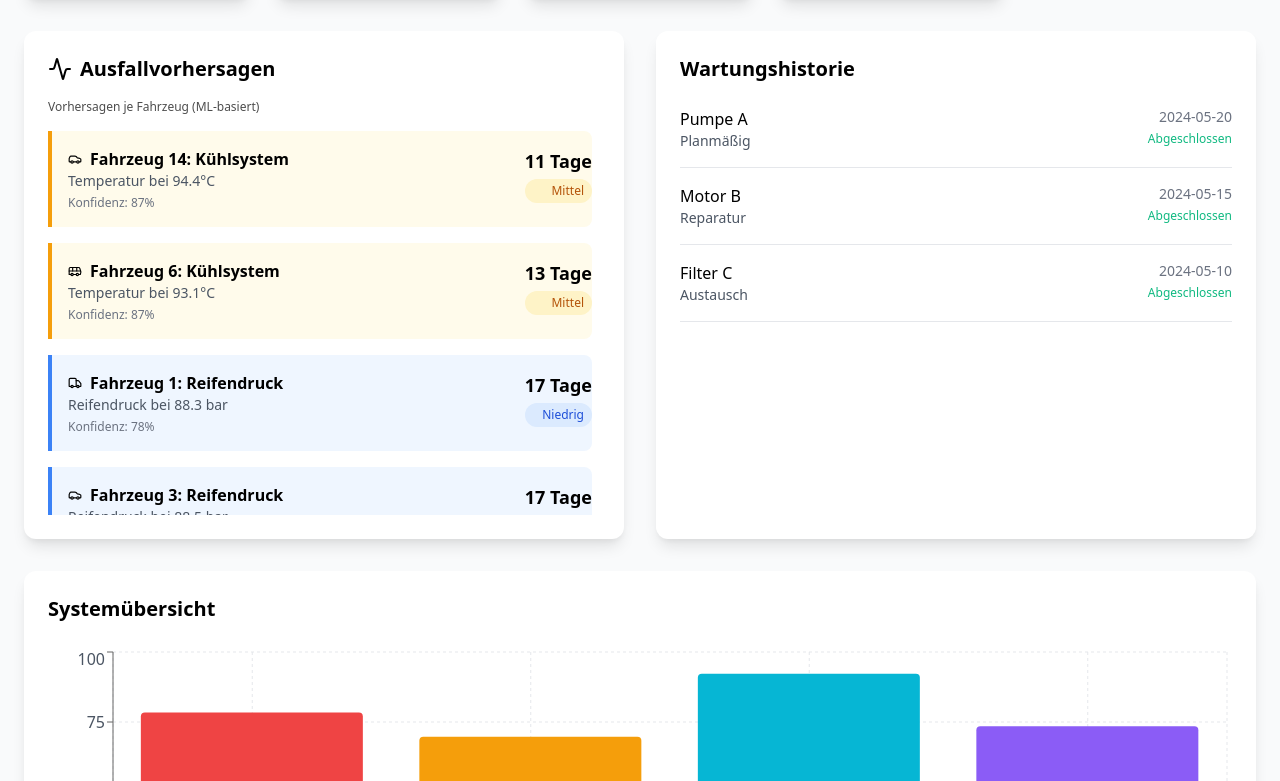
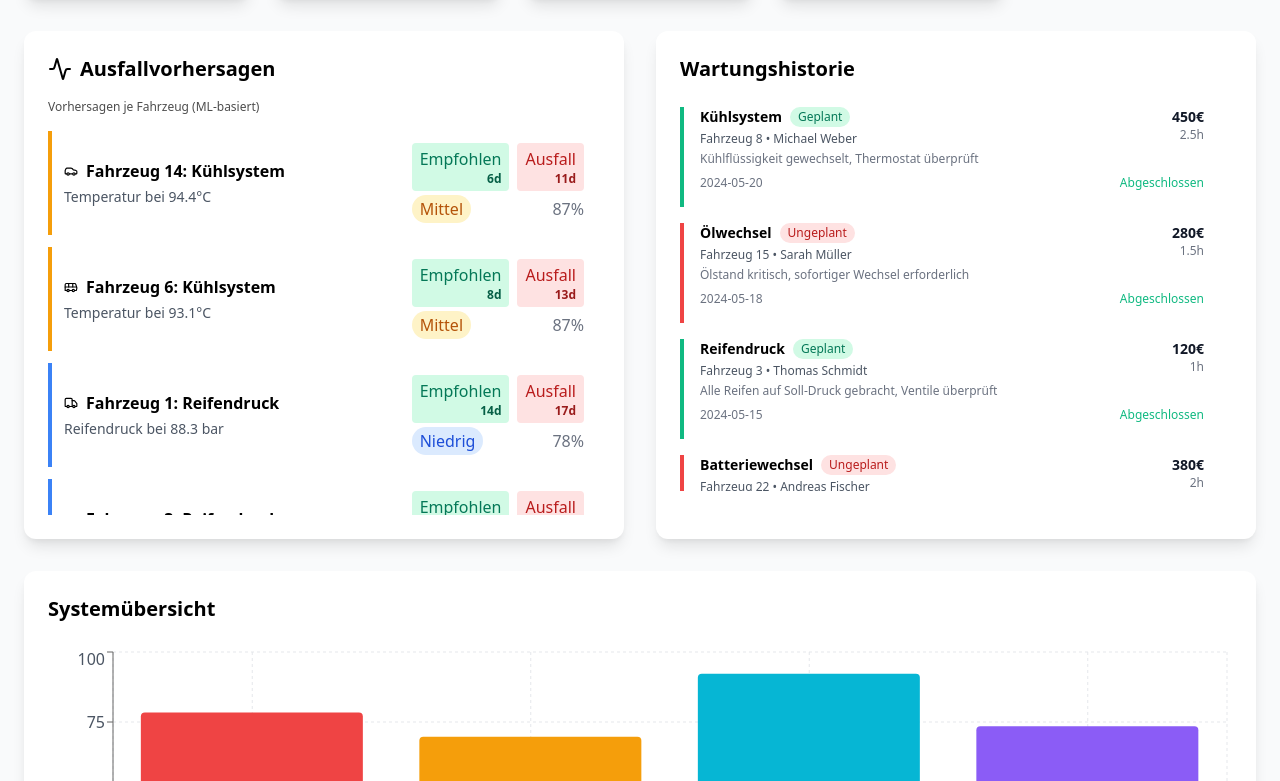
Before and after one commit to DamianKoz/pm-awa, a React (Create React App) app in the folder app/dashboard/: page / in a window 1280 px wide. Shown: the part 1279-2060 px from the top of the page. Built offline with nearby package versions, Linux system fonts and the light colour scheme.

Commit message:
fix bugs

```diff
--- a/app/dashboard/package.json
+++ b/app/dashboard/package.json
@@ -37,5 +37,8 @@
       "last 1 firefox version",
       "last 1 safari version"
     ]
+  },
+  "devDependencies": {
+    "tailwind-scrollbar": "^4.0.2"
   }
 }
--- a/app/dashboard/src/App.js
+++ b/app/dashboard/src/App.js
@@ -44,22 +44,100 @@ const App = () => {
   const [maintenanceHistory] = useState([
     {
       date: "2024-05-20",
-      component: "Pumpe A",
+      component: "Kühlsystem",
       type: "Planmäßig",
       status: "Abgeschlossen",
+      vehicle: "Fahrzeug 8",
+      technician: "Michael Weber",
+      cost: 450,
+      description: "Kühlflüssigkeit gewechselt, Thermostat überprüft",
+      planned: true,
+      duration: "2.5h"
+    },
+    {
+      date: "2024-05-18",
+      component: "Ölwechsel",
+      type: "Ungeplant",
+      status: "Abgeschlossen",
+      vehicle: "Fahrzeug 15",
+      technician: "Sarah Müller",
+      cost: 280,
+      description: "Ölstand kritisch, sofortiger Wechsel erforderlich",
+      planned: false,
+      duration: "1.5h"
     },
     {
       date: "2024-05-15",
-      component: "Motor B",
-      type: "Reparatur",
+      component: "Reifendruck",
+      type: "Planmäßig",
       status: "Abgeschlossen",
+      vehicle: "Fahrzeug 3",
+      technician: "Thomas Schmidt",
+      cost: 120,
+      description: "Alle Reifen auf Soll-Druck gebracht, Ventile überprüft",
+      planned: true,
+      duration: "1h"
+    },
+    {
+      date: "2024-05-12",
+      component: "Batteriewechsel",
+      type: "Ungeplant",
+      status: "Abgeschlossen",
+      vehicle: "Fahrzeug 22",
+      technician: "Andreas Fischer",
+      cost: 380,
+      description: "Batterie defekt, neue AGM-Batterie eingebaut",
+      planned: false,
+      duration: "2h"
     },
     {
       date: "2024-05-10",
-      component: "Filter C",
-      type: "Austausch",
+      component: "Bremsen",
+      type: "Planmäßig",
       status: "Abgeschlossen",
+      vehicle: "Fahrzeug 7",
+      technician: "Lisa Wagner",
+      cost: 520,
+      description: "Bremsbeläge gewechselt, Bremsscheiben überprüft",
+      planned: true,
+      duration: "3h"
     },
+    {
+      date: "2024-05-08",
+      component: "Luftfilter",
+      type: "Planmäßig",
+      status: "Abgeschlossen",
+      vehicle: "Fahrzeug 12",
+      technician: "Michael Weber",
+      cost: 85,
+      description: "Motorluftfilter und Kabinenfilter gewechselt",
+      planned: true,
+      duration: "0.8h"
+    },
+    {
+      date: "2024-05-05",
+      component: "Getriebeöl",
+      type: "Ungeplant",
+      status: "Abgeschlossen",
+      vehicle: "Fahrzeug 19",
+      technician: "Sarah Müller",
+      cost: 320,
+      description: "Getriebeöl undicht, Dichtung erneuert",
+      planned: false,
+      duration: "2.2h"
+    },
+    {
+      date: "2024-05-02",
+      component: "Scheinwerfer",
+      type: "Planmäßig",
+      status: "Abgeschlossen",
+      vehicle: "Fahrzeug 4",
+      technician: "Thomas Schmidt",
+      cost: 95,
+      description: "Scheinwerfer ausgerichtet, Glühbirnen gewechselt",
+      planned: true,
+      duration: "1.2h"
+    }
   ]);
 
   // Timeline of issues/warnings
@@ -145,9 +223,11 @@ const App = () => {
       // Oil change prediction
       if (metrics.oilLevel < 50) {
         const daysUntilCritical = Math.max(1, Math.floor(metrics.oilLevel / 2));
+        const recommendedMaintenanceDays = Math.max(1, daysUntilCritical - 7); // 1 week before critical
         predictions.push({
           component: "Ölwechsel",
           daysUntil: daysUntilCritical,
+          recommendedMaintenanceDays,
           confidence: 95,
           priority: metrics.oilLevel < 20 ? "Hoch" : "Mittel",
           reason: `Ölstand bei ${metrics.oilLevel.toFixed(1)}%`,
@@ -158,9 +238,11 @@ const App = () => {
       // Temperature-based maintenance
       if (metrics.engineTemp > 85) {
         const daysUntil = Math.max(1, Math.floor((100 - metrics.engineTemp) * 2));
+        const recommendedMaintenanceDays = Math.max(1, daysUntil - 5); // 5 days before critical
         predictions.push({
           component: "Kühlsystem",
           daysUntil,
+          recommendedMaintenanceDays,
           confidence: 87,
           priority: metrics.engineTemp > 95 ? "Hoch" : "Mittel",
           reason: `Temperatur bei ${metrics.engineTemp.toFixed(1)}°C`,
@@ -171,9 +253,11 @@ const App = () => {
       // Pressure-based maintenance
       if (metrics.tyrePressure < 100) {
         const daysUntil = Math.max(1, Math.floor(metrics.tyrePressure / 5));
+        const recommendedMaintenanceDays = Math.max(1, daysUntil - 3); // 3 days before critical
         predictions.push({
           component: "Reifendruck",
           daysUntil,
+          recommendedMaintenanceDays,
           confidence: 78,
           priority: metrics.tyrePressure < 80 ? "Hoch" : "Niedrig",
           reason: `Reifendruck bei ${metrics.tyrePressure.toFixed(1)} bar`,
@@ -184,9 +268,11 @@ const App = () => {
       // Battery health prediction
       if (metrics.batteryHealth < 20) {
         const daysUntil = Math.max(1, Math.floor(20 / metrics.batteryHealth));
+        const recommendedMaintenanceDays = Math.max(1, daysUntil - 10); // 10 days before critical
         predictions.push({
           component: "Batteriewechsel",
           daysUntil,
+          recommendedMaintenanceDays,
           confidence: 85,
           priority: "Hoch",
           reason: `Batteriekapazität bei ${metrics.batteryHealth.toFixed(1)}%`,
@@ -610,9 +696,18 @@ const App = () => {
                        <div className="mt-3 space-y-1">
                          <h4 className="text-xs font-semibold">Offene Prognosen</h4>
                          {vehiclePreds.map((p,i)=>(
-                           <div key={i} className="text-xs flex justify-between">
+                           <div key={i} className="text-xs space-y-1">
+                             <div className="flex justify-between items-center">
                                <span>{p.component}</span>
-                             <span className="font-semibold">{p.daysUntil} Tage</span>
+                               <div className="flex gap-1">
+                                 <span className="bg-green-100 dark:bg-green-900/50 text-green-700 dark:text-green-300 px-1 py-0.5 rounded text-[8px]">
+                                   {p.recommendedMaintenanceDays}d
+                                 </span>
+                                 <span className="bg-red-100 dark:bg-red-900/50 text-red-700 dark:text-red-300 px-1 py-0.5 rounded text-[8px]">
+                                   {p.daysUntil}d
+                                 </span>
+                               </div>
+                             </div>
                            </div>
                          ))}
                        </div>
@@ -654,7 +749,7 @@ const App = () => {
 
         {/* Pagination */}
         {vehicles.length>vehiclesPerPage && (
-          <div className="flex justify-center items-center gap-4 mt-6">
+          <div className="flex justify-center items-center gap-4 mt-6 mb-8">
             <button disabled={currentPage===0} onClick={()=>setCurrentPage(p=>Math.max(0,p-1))} className="p-2 rounded-full bg-gradient-to-r from-blue-500 to-blue-600 text-white shadow disabled:opacity-30">
               <ChevronLeft size={16}/>
             </button>
@@ -686,45 +781,65 @@ const App = () => {
                 </p>
               </div>
             ) : (
-              <div className="space-y-4 max-h-96 overflow-y-auto pr-2">
+              <div className="space-y-3 max-h-96 overflow-y-auto pr-4 scrollbar-[2px] scrollbar-thumb-white/20 scrollbar-track-transparent">
                 {fleetPredictions.map((prediction, index) => (
                   <div
                     key={index}
-                    className={`border-l-4 pl-4 py-4 rounded-r-lg transition-all duration-300 transform hover:scale-[1.02] dark:text-gray-100 ${
+                    className={`border-l-4 pl-3 py-3 rounded-r-lg transition-all duration-300 transform hover:scale-[1.02] ${
                       prediction.priority === "Hoch"
-                        ? "border-red-500 bg-red-50 dark:border-red-400 dark:bg-red-900/60"
+                        ? "border-red-500 bg-red-50/90 dark:border-red-400 dark:bg-red-500/10"
                         : prediction.priority === "Mittel"
-                        ? "border-yellow-500 bg-yellow-50 dark:border-yellow-400 dark:bg-yellow-900/60"
-                        : "border-blue-500 bg-blue-50 dark:border-blue-400 dark:bg-blue-900/60"
+                        ? "border-yellow-500 bg-yellow-50/90 dark:border-yellow-400 dark:bg-yellow-500/10"
+                        : "border-blue-500 bg-blue-50/90 dark:border-blue-400 dark:bg-blue-500/10"
                     }`}
                   >
-                    <div className="flex justify-between items-start">
-                      <div>
-                        <h3 className="font-semibold dark:text-white flex items-center gap-2">
-                          {React.createElement(vehicles.find(v=>v.id===prediction.vehicleId)?.icon || Truck,{size:14})}
+                    <div className="flex justify-between items-center">
+                      <div className="flex-1">
+                        <h3 className="font-semibold dark:text-gray-100 flex items-center gap-2 text-base">
+                          {React.createElement(vehicles.find(v=>v.id===prediction.vehicleId)?.icon || Truck,{size:14, className: "dark:text-gray-300"})}
                           {vehicles.find(v=>v.id===prediction.vehicleId)?.name}: {prediction.component}
                         </h3>
-                        <p className={`text-sm ${darkMode ? 'text-gray-300' : 'text-gray-600'}`}>
+                        <p className={`text-sm ${darkMode ? 'text-gray-400' : 'text-gray-600'} mt-1`}>
                           {prediction.reason}
                         </p>
-                        <p className={`text-xs mt-1 ${darkMode ? 'text-gray-400' : 'text-gray-500'}`}>
-                          Konfidenz: {prediction.confidence}%
-                        </p>
                       </div>
-                      <div className="text-right">
-                        <div className="text-lg font-bold dark:text-white">
-                          {prediction.daysUntil} Tag{prediction.daysUntil !== 1 ? "e" : ""}
+                      <div className="text-right ml-3">
+                        <div className="flex gap-2 items-center">
+                          {/* Recommended Maintenance Date */}
+                          <div className="bg-green-100 dark:bg-green-500/10 rounded px-2 py-1">
+                            <div className="text-[10px] text-green-700 dark:text-green-400 font-medium">
+                              Empfohlen
                             </div>
+                            <div className="text-xs font-bold text-green-800 dark:text-green-300">
+                              {prediction.recommendedMaintenanceDays}d
+                            </div>
+                          </div>
+
+                          {/* Predicted Failure Date */}
+                          <div className="bg-red-100 dark:bg-red-500/10 rounded px-2 py-1">
+                            <div className="text-[10px] text-red-700 dark:text-red-400 font-medium">
+                              Ausfall
+                            </div>
+                            <div className="text-xs font-bold text-red-800 dark:text-red-300">
+                              {prediction.daysUntil}d
+                            </div>
+                          </div>
+                        </div>
+                        <div className="flex items-center justify-between mt-1">
                           <div
-                          className={`text-xs px-2 py-1 rounded-full mt-1 ${
+                            className={`text-[10px] px-2 py-0.5 rounded-full ${
                               prediction.priority === "Hoch"
-                              ? "bg-red-100 text-red-700 dark:bg-red-900/50 dark:text-red-300"
+                                ? "bg-red-100 text-red-700 dark:bg-red-500/10 dark:text-red-300"
                                 : prediction.priority === "Mittel"
-                              ? "bg-yellow-100 text-yellow-700 dark:bg-yellow-900/50 dark:text-yellow-300"
-                              : "bg-blue-100 text-blue-700 dark:bg-blue-900/50 dark:text-blue-300"
+                                ? "bg-yellow-100 text-yellow-700 dark:bg-yellow-500/10 dark:text-yellow-300"
+                                : "bg-blue-100 text-blue-700 dark:bg-blue-500/10 dark:text-blue-300"
                             }`}
                           >
                             {prediction.priority}
+                          </div>
+                          <div className="text-[10px] text-gray-500 dark:text-gray-400">
+                            {prediction.confidence}%
+                          </div>
                         </div>
                       </div>
                     </div>
@@ -739,28 +854,50 @@ const App = () => {
             darkMode ? 'bg-gray-800 text-white' : 'bg-white'
           }`}>
             <h2 className="text-xl font-semibold mb-6">Wartungshistorie</h2>
-            <div className="space-y-4">
+            <div className="space-y-4 max-h-96 overflow-y-auto pr-4 scrollbar-thin scrollbar-thumb-gray-600/50 dark:scrollbar-thumb-gray-500/30 scrollbar-track-transparent hover:scrollbar-thumb-gray-600/70 dark:hover:scrollbar-thumb-gray-400/50">
               {maintenanceHistory.map((entry, index) => (
                 <div
                   key={index}
-                  className={`border-b last:border-b-0 pb-4 transition-all duration-300 transform hover:scale-[1.02] ${
-                    darkMode ? 'border-gray-700' : 'border-gray-200'
+                  className={`border-l-4 pl-4 pr-3 pb-4 transition-all duration-300 transform hover:scale-[1.02] ${
+                    entry.planned
+                      ? 'border-green-500 bg-green-50/90 dark:border-green-400 dark:bg-green-500/10'
+                      : 'border-red-500 bg-red-50/90 dark:border-red-400 dark:bg-red-500/10'
                   }`}
                 >
-                  <div className="flex justify-between items-start">
-                    <div>
-                      <h3 className="font-medium">{entry.component}</h3>
-                      <p className={`text-sm ${darkMode ? 'text-gray-300' : 'text-gray-600'}`}>
-                        {entry.type}
+                  <div className="flex justify-between items-start mb-2">
+                    <div className="flex-1">
+                      <div className="flex items-center gap-2 mb-1">
+                        <h3 className="font-semibold text-sm dark:text-gray-100">{entry.component}</h3>
+                        <span className={`text-xs px-2 py-0.5 rounded-full ${
+                          entry.planned
+                            ? 'bg-green-100 text-green-700 dark:bg-green-500/10 dark:text-green-300'
+                            : 'bg-red-100 text-red-700 dark:bg-red-500/10 dark:text-red-300'
+                        }`}>
+                          {entry.planned ? 'Geplant' : 'Ungeplant'}
+                        </span>
+                      </div>
+                      <p className={`text-xs ${darkMode ? 'text-gray-400' : 'text-gray-600'} mb-1`}>
+                        {entry.vehicle} • {entry.technician}
+                      </p>
+                      <p className={`text-xs ${darkMode ? 'text-gray-500' : 'text-gray-500'}`}>
+                        {entry.description}
                       </p>
                     </div>
-                    <div className="text-right">
-                      <div className={`text-sm ${darkMode ? 'text-gray-400' : 'text-gray-500'}`}>
+                    <div className="text-right ml-3">
+                      <div className={`text-sm font-bold ${darkMode ? 'text-gray-200' : 'text-gray-900'}`}>
+                        {entry.cost}€
+                      </div>
+                      <div className="text-xs text-gray-500 dark:text-gray-400">
+                        {entry.duration}
+                      </div>
+                    </div>
+                  </div>
+                  <div className="flex justify-between items-center">
+                    <div className={`text-xs ${darkMode ? 'text-gray-500' : 'text-gray-500'}`}>
                       {entry.date}
                     </div>
-                      <div className="text-xs text-green-500 font-medium mt-1">
+                    <div className="text-xs text-green-500 dark:text-green-400 font-medium">
                       {entry.status}
-                      </div>
                     </div>
                   </div>
                 </div>
```
Also changed, not shown: app/dashboard/tailwind.config.js (added, +13 -0 lines), 1 other file (tests, documents, lock files or other folders). Lines whose indentation alone changed are shown as unchanged.
